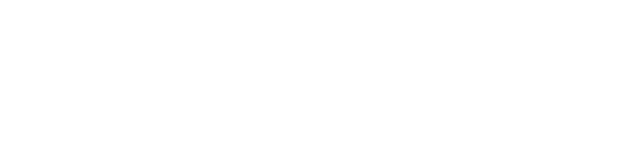
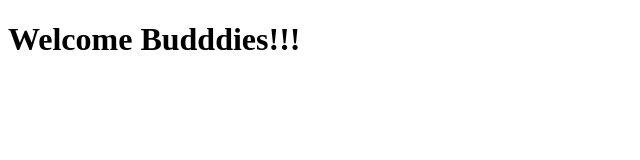
Before and after one commit to MJahanzaibTariq/MC1, a plain HTML site: page prac.html in a window 1280 px wide. Shown: the whole page, without its empty margins (0-640 px from the left). Drawn offline with Linux system fonts and the light colour scheme.

Commit message:
data include in html

```diff
--- a/prac.html
+++ b/prac.html
@@ -4,9 +4,9 @@
     <meta charset="UTF-8">
     <meta http-equiv="X-UA-Compatible" content="IE=edge">
     <meta name="viewport" content="width=device-width, initial-scale=1.0">
-    <title>Document</title>
+    <title>Welcome Page</title>
 </head>
 <body>
-
+    <h1>Welcome Budddies!!!</h1>
 </body>
 </html>
```
